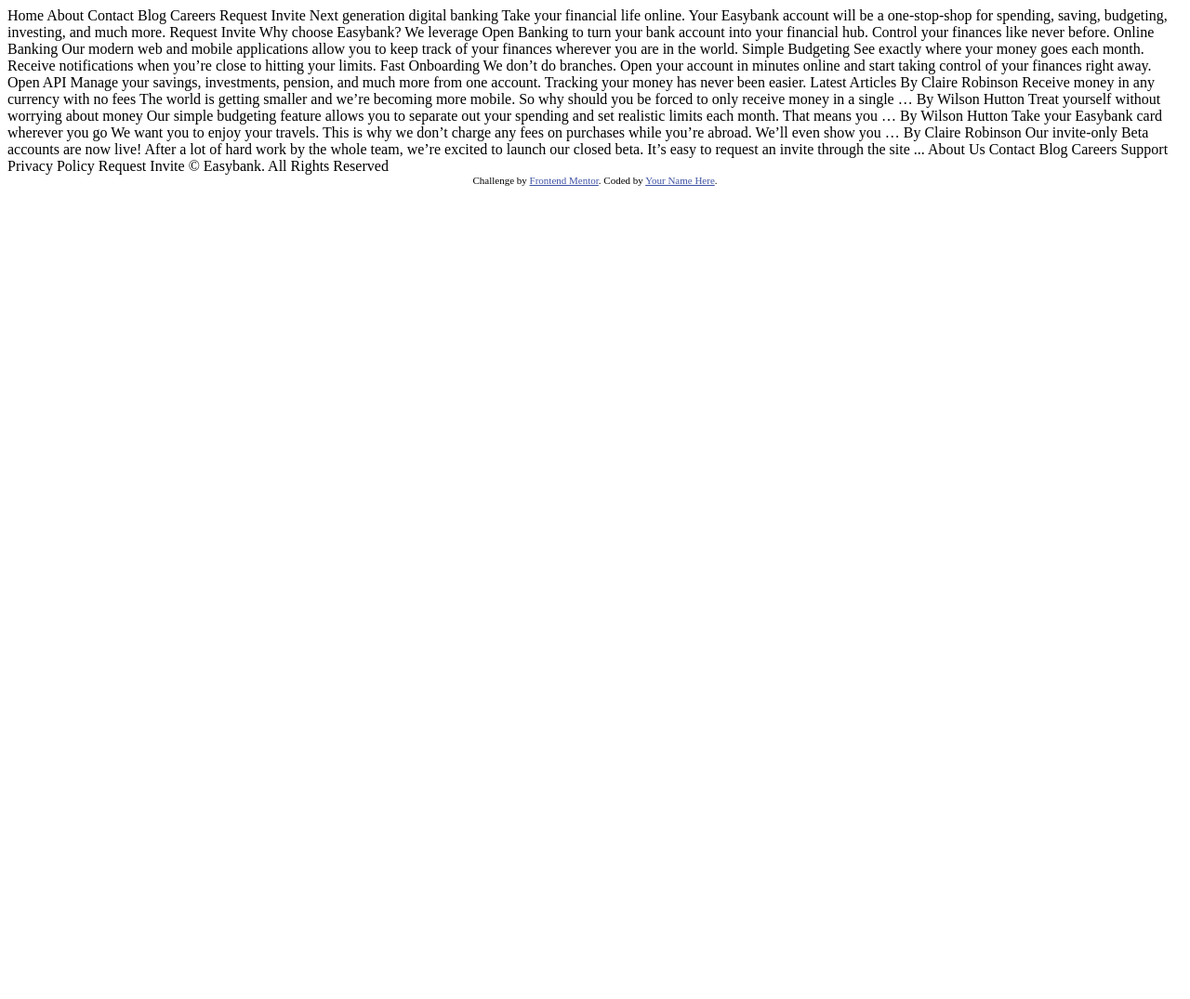
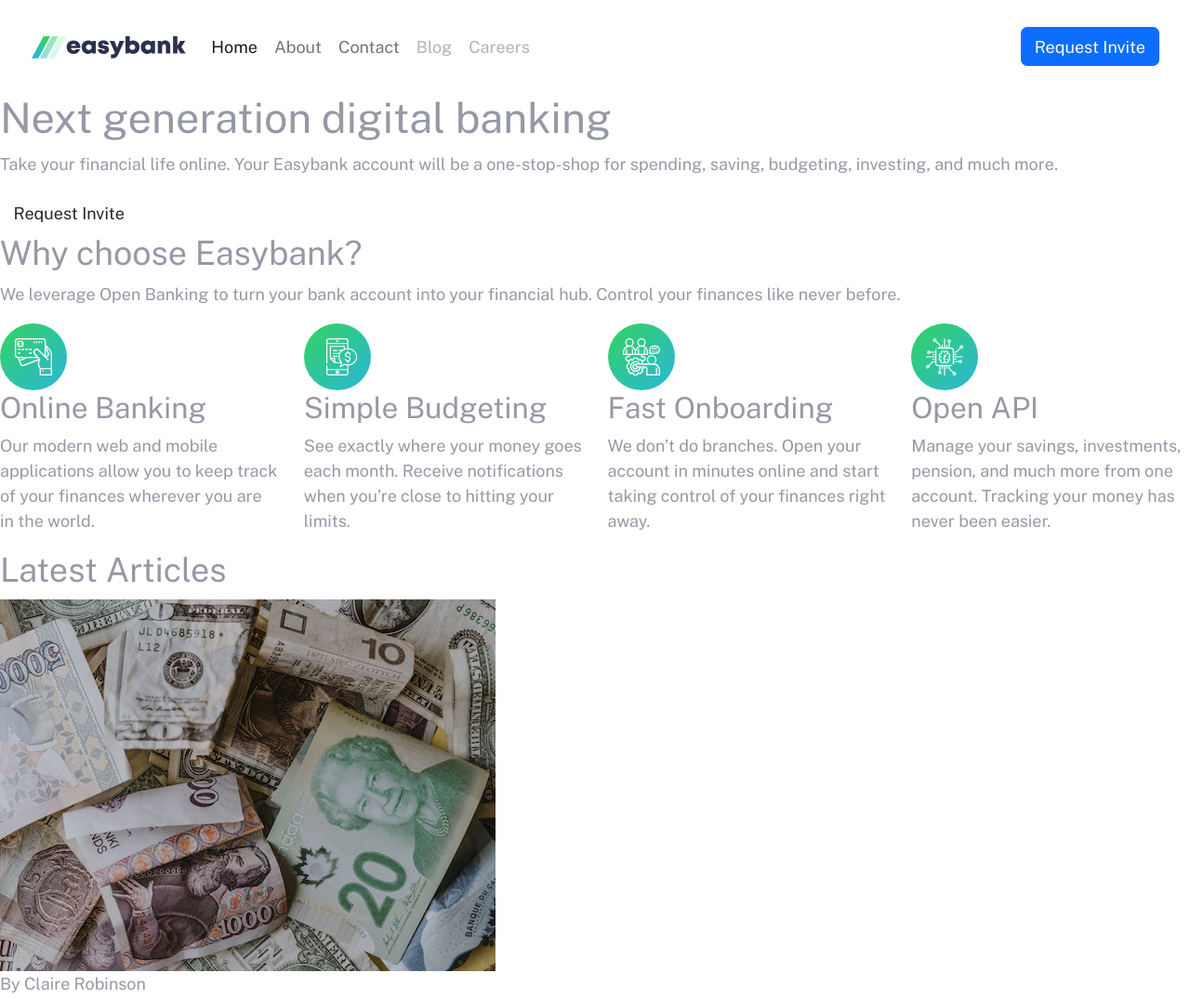
Before and after one commit to nthayag/easybank-landing-page, a plain HTML site: page index.html in a window 1280 px wide. Shown: the top 1075 px of the page at 93% size. Before the commit the page ends 800 px from the top, so only its background shows below. Drawn offline with nearby package versions, Linux system fonts and the light colour scheme.

Commit message:
Layout HTML template

```diff
--- a/index.html
+++ b/index.html
@@ -4,95 +4,183 @@
     <meta charset="UTF-8">
     <meta name="viewport" content="width=device-width, initial-scale=1.0"> <!-- displays site properly based on user's device -->
 
+    <!--LINKING REFERENCES-->
     <link rel="icon" type="image/png" sizes="32x32" href="./images/favicon-32x32.png">
+
+    <!--Importing Stylesheet and Bootstrap-->
+    <link href="https://cdn.jsdelivr.net/npm/bootstrap@5.2.0-beta1/dist/css/bootstrap.min.css" rel="stylesheet" integrity="sha384-0evHe/X+R7YkIZDRvuzKMRqM+OrBnVFBL6DOitfPri4tjfHxaWutUpFmBp4vmVor" crossorigin="anonymous">
+    <link rel="stylesheet" href="styles.css">
+
+    <!--Importing Font: Public Sans-->
+    <link rel="preconnect" href="https://fonts.googleapis.com">
+    <link rel="preconnect" href="https://fonts.gstatic.com" crossorigin>
+    <link href="https://fonts.googleapis.com/css2?family=Public+Sans:wght@300;400;700&display=swap" rel="stylesheet">
 
     <title>Frontend Mentor | Easybank landing page</title>
 
-  <!-- Feel free to remove these styles or customise in your own stylesheet 👍 -->
-  <style>
-    .attribution { font-size: 11px; text-align: center; }
-    .attribution a { color: hsl(228, 45%, 44%); }
-  </style>
   </head>
+
   <body>
 
-  Home
-  About
-  Contact
-  Blog
-  Careers
+    <nav class="navbar navbar-expand-lg">
+      <div class="container-fluid">
+        <a class="navbar-brand" href="#">
+          <img src="./images/logo.svg" alt="Easybank Logo" width="100%" height="24">
+        </a>
+        <button class="navbar-toggler" type="button" data-bs-toggle="collapse" data-bs-target="#navbarNav" aria-controls="navbarNav" aria-expanded="false" aria-label="Toggle navigation">
+          <span class="navbar-toggler-icon"></span>
+        </button>
 
-  Request Invite
+        <div class="collapse navbar-collapse" id="navbarNav">
+          <ul class="navbar-nav">
+            <li class="nav-item">
+              <a class="nav-link active" aria-current="page" href="#">Home</a>
+            </li>
+            <li class="nav-item">
+              <a class="nav-link" href="#">About</a>
+            </li>
+            <li class="nav-item">
+              <a class="nav-link" href="#">Contact</a>
+            </li>
+            <li class="nav-item">
+              <a class="nav-link disabled">Blog</a>
+            </li>
+            <li class="nav-item">
+              <a class="nav-link disabled">Careers</a>
+            </li>
+          </ul>
+        </div>
 
+      <button class="btn btn-primary">Request Invite</button>
+    </div>
+  </nav>
 
+    <div class="jumbotron">
+      <div class="jumbotron-text">
+        <h1>Next generation digital banking</h1>
+        <p>Take your financial life online. Your Easybank account will be a one-stop-shop
+          for spending, saving, budgeting, investing, and much more.</p>
+          <button class="btn primary-btn">Request Invite</button>
+      </div>
+      <div class="banner-photo"></div>
+    </div>
 
-  Next generation digital banking
+    <div class="feature">
+      <h2>Why choose Easybank?</h2>
+      <p>We leverage Open Banking to turn your bank account into your financial hub. Control
+        your finances like never before.</p>
 
-  Take your financial life online. Your Easybank account will be a one-stop-shop
-  for spending, saving, budgeting, investing, and much more.
+      <div class="row">
 
-  Request Invite
+        <div class="col-lg-3">
+          <img src="./images/icon-online.svg" alt="">
+          <h3>Online Banking</h3>
+          <p> Our modern web and mobile applications allow you to keep track of your finances
+            wherever you are in the world.
+          </p>
+        </div>
 
+        <div class="col-lg-3">
+          <img src="./images/icon-budgeting.svg" alt="">
+          <h3>Simple Budgeting</h3>
+          <p>See exactly where your money goes each month. Receive notifications when you’re
+            close to hitting your limits.
+          </p>
+        </div>
 
+        <div class="col-lg-3">
+          <img src="./images/icon-onboarding.svg" alt="">
+          <h3>Fast Onboarding</h3>
+          <p>We don’t do branches. Open your account in minutes online and start taking control
+            of your finances right away.
+          </p>
+        </div>
 
-  Why choose Easybank?
+        <div class="col-lg-3">
+          <img src="./images/icon-api.svg" alt="">
+          <h3>Open API</h3>
+          <p>Manage your savings, investments, pension, and much more from one account. Tracking
+            your money has never been easier.
+          </p>
+        </div>
+      </div>
+    </div>
 
-  We leverage Open Banking to turn your bank account into your financial hub. Control
-  your finances like never before.
+    <div class="articles">
+      <h2>Latest Articles</h2>
 
-  Online Banking
-  Our modern web and mobile applications allow you to keep track of your finances
-  wherever you are in the world.
+      <div class="row">
 
-  Simple Budgeting
-  See exactly where your money goes each month. Receive notifications when you’re
-  close to hitting your limits.
+        <div class="col-lg-3">
+          <img src="./images/image-currency.jpg" alt="">
+          <p class = "caption">By Claire Robinson</p>
+          <h3>Receive money in any currency with no fees</h3>
+          <p>Receive money in any currency with no fees
+            The world is getting smaller and we’re becoming more mobile. So why should you be
+            forced to only receive money in a single …</p>
+        </div>
+      </div>
 
-  Fast Onboarding
-  We don’t do branches. Open your account in minutes online and start taking control
-  of your finances right away.
+      <div class="col-lg-3">
+        <img src="./images/image-restaurant.jpg" alt="">
+        <p class = "caption">By Wilson Hutton</p>
+        <h3>Receive money in any currency with no fees</h3>
+        <p>Treat yourself without worrying about money
+          Our simple budgeting feature allows you to separate out your spending and set
+          realistic limits each month. That means you …</p>
+      </div>
 
-  Open API
-  Manage your savings, investments, pension, and much more from one account. Tracking
-  your money has never been easier.
+      <div class="col-lg-3">
+        <img src="./images/image-plane.jpg" alt="">
+        <p class = "caption">By Wilson Hutton</p>
+        <h3>Receive money in any currency with no fees</h3>
+        <p>Take your Easybank card wherever you go
+          We want you to enjoy your travels. This is why we don’t charge any fees on purchases
+          while you’re abroad. We’ll even show you …</p>
+      </div>
 
+      <div class="col-lg-3">
+        <img src="./images/image-confetti.jpg" alt="">
+        <p class = "caption">By Claire Robinson</p>
+        <h3>Receive money in any currency with no fees</h3>
+        <p>Our invite-only Beta accounts are now live!
+          After a lot of hard work by the whole team, we’re excited to launch our closed beta.
+          It’s easy to request an invite through the site ...</p>
+      </div>
 
+    </div>
 
-  Latest Articles
+    <div class="footer row">
+      <div class="col-lg-3">
+        <div class="logo">
+          <img src="./images/logo.svg" alt="Easybank Logo">
+        </div>
+        <div class="row">
+          <img src="./images/icon-facebook.svg" alt="">
+          <img src="./images/icon-youtube.svg" alt="">
+          <img src="./images/icon-twitter.svg" alt="">
+          <img src="./images/icon-pinterest.svg" alt="">
+          <img src="./images/icon-instagram.svg" alt="">
+        </div>
+      </div>
+      <div class="col-lg-6">
+        <ul>
+          <li>About Us</li>
+          <li>Contact</li>
+          <li>Blog</li>
+        </ul>
 
-  By Claire Robinson
-  Receive money in any currency with no fees
-  The world is getting smaller and we’re becoming more mobile. So why should you be
-  forced to only receive money in a single …
-
-  By Wilson Hutton
-  Treat yourself without worrying about money
-  Our simple budgeting feature allows you to separate out your spending and set
-  realistic limits each month. That means you …
-
-  By Wilson Hutton
-  Take your Easybank card wherever you go
-  We want you to enjoy your travels. This is why we don’t charge any fees on purchases
-  while you’re abroad. We’ll even show you …
-
-  By Claire Robinson
-  Our invite-only Beta accounts are now live!
-  After a lot of hard work by the whole team, we’re excited to launch our closed beta.
-  It’s easy to request an invite through the site ...
-
-
-
-  About Us
-  Contact
-  Blog
-  Careers
-  Support
-  Privacy Policy
-
-  Request Invite
-
-  © Easybank. All Rights Reserved
-
+        <ul>
+          <li>Careers</li>
+          <li>Support</li>
+          <li>Privacy Policy</li>
+        </ul>
+      </div>
+    <div class="col-lg-3">
+      <button class="btn primary-btn">Request Invite</button>
+      <p>© Easybank. All Rights Reserved</p>
+    </div>
+    </div>
     <div class="attribution">
       Challenge by <a href="https://www.frontendmentor.io?ref=challenge" target="_blank">Frontend Mentor</a>.
       Coded by <a href="#">Your Name Here</a>.
--- /dev/null
+++ b/styles.css
@@ -0,0 +1,36 @@
+/*
+Stylesheet for Easybank Landing Page Challenge
+
+*/
+
+/*COLORS*/
+:root{
+    --DarkBlue: hsl(233, 26%, 24%);
+    --LimeGreen: hsl(136, 65%, 51%);
+    --BrightCyan: hsl(192, 70%, 51%);
+    --GrayishBlue: hsl(233, 8%, 62%);
+    --LightGrayishBlue: hsl(220, 16%, 96%);
+    --VeryLightGray: hsl(0, 0%, 98%);
+    --White: hsl(0, 0%, 100%);
+}
+/*TYPOGRAPHY*/
+
+
+
+/*START OF MAIN STYLES*/
+*{
+    /*Just initializing stuff here...*/
+    box-sizing: border-box;
+    margin: 0;
+    font-family: 'Public Sans', sans-serif;
+    font-size: 18px; /*base font size of body*/
+    font-weight: 400;
+    color: var(--GrayishBlue);
+
+}
+.navbar{
+    height: 100px;
+    padding: 20px;
+}
+.attribution { font-size: 11px; text-align: center; }
+.attribution a { color: hsl(228, 45%, 44%); }
```
Lines whose indentation alone changed are shown as unchanged.
